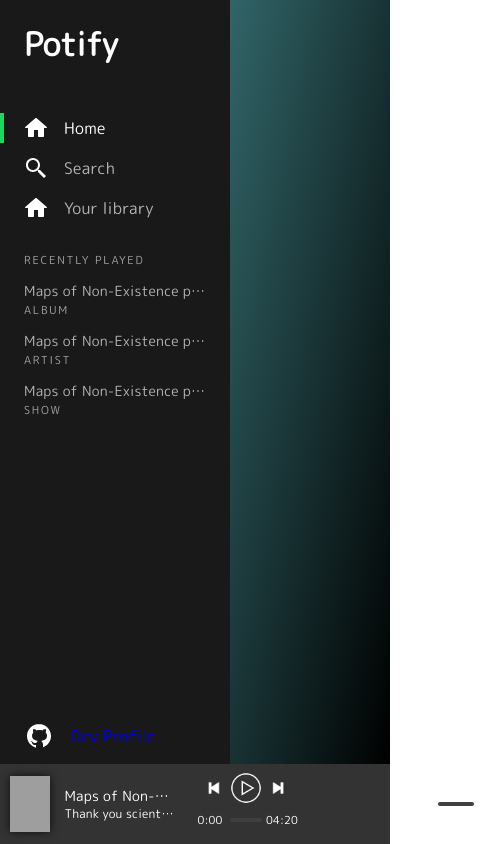
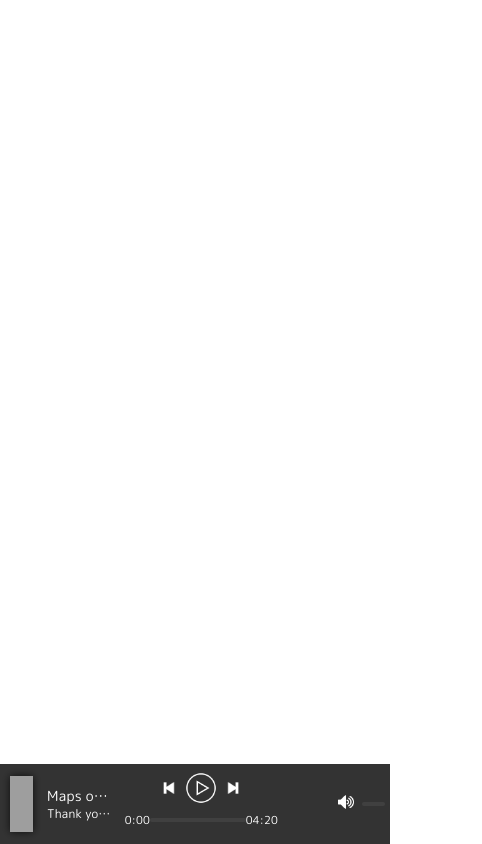
Before and after one commit to devHawk42/spotify-clone, a React app: page /#/ in a window 390 px wide. Shown: the whole page, 482 px wide, since content can reach past the window. Built offline with nearby package versions, Linux system fonts and the light colour scheme; grey boxes are pictures that could not be loaded.

Commit message:
fix view for mobile

```diff
--- a/src/App.css
+++ b/src/App.css
@@ -1,11 +1,12 @@
 #app {
     width: 100%;
     height: 100vh;
+    position: fixed;
 }
 
 .container {
     height: 100%;
-    position: relative;
+/*     position: relative; */
     min-height: 100%;
     width: 100%;
     display: grid;
@@ -25,3 +26,10 @@
     vertical-align: baseline;
     list-style: none;
 }
+
+
+@media only screen and (max-width: 599px){
+    .container {
+        grid-template-columns: 1fr;
+    }
+}
--- a/src/components/Footer/Footer.css
+++ b/src/components/Footer/Footer.css
@@ -19,7 +19,7 @@
 
 .now-playing-left {
     width: 30%;
-    min-width: 180px;
+    /* min-width: 180px; */
     display: flex;
     flex-direction: row;
     justify-content: flex-start;
@@ -100,7 +100,7 @@
     border: none;
     color: #b3b3b3;
     width: 32px;
-    min-width: 32px;
+    /* min-width: 32px; */
     height: 32px;
     position: relative;
 }
@@ -143,7 +143,7 @@
     font-size: 11px;
     line-height: 16px;
     letter-spacing: .015em;
-    min-width: 40px;
+    /* min-width: 40px; */
     text-align: center;
 }
 
@@ -194,7 +194,7 @@
 /* PLAYING RIGHT START */
 .now-playing-right {
     width: 30%;
-    min-width: 180px;
+    /* min-width: 180px; */
     display: flex;
     justify-content: flex-end;
     align-items: center;
--- a/src/components/Navbar/Navbar.css
+++ b/src/components/Navbar/Navbar.css
@@ -141,3 +141,14 @@
     color: #fff;
     padding: 8px 8px 8px 0px;
 }
+
+@media only screen and (max-width: 599px){
+    .nav-bar {
+        transition: transform .3s ease-in-out;
+        top: 0;
+        bottom: 0;
+        position: fixed;
+        width: 300px;
+        left: -340px;
+    }
+}
```
